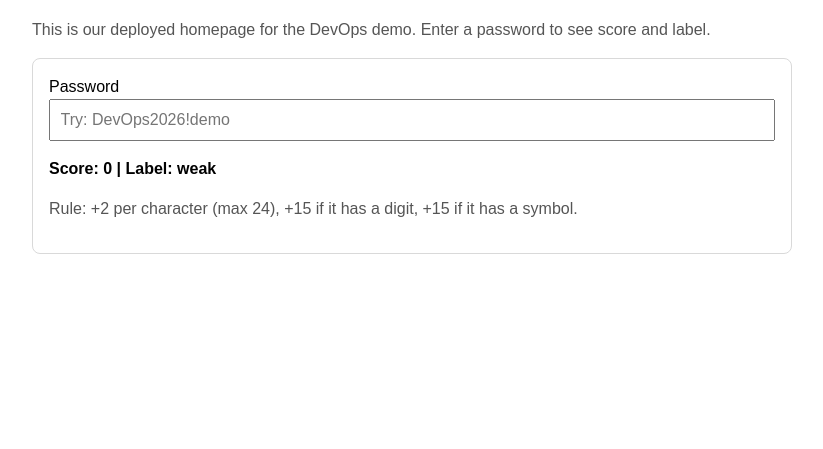
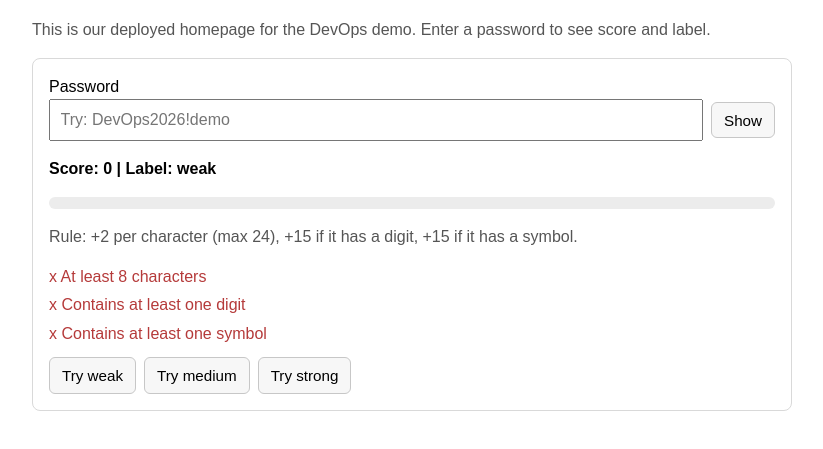
Before and after one commit to dura12/agile_demo, a website: page index.html in a window 1280 px wide. Shown: the part 83-532 px from the top of the page, without its empty margins (0-823 px from the left). Drawn offline with Linux system fonts and the light colour scheme.

Commit message:
optimized index

```diff
--- a/index.html
+++ b/index.html
@@ -23,11 +23,66 @@
         font-size: 1rem;
         padding: 0.6rem;
       }
+      .input-row {
+        display: flex;
+        gap: 0.5rem;
+        align-items: center;
+      }
+      .input-row input {
+        flex: 1;
+      }
+      button {
+        font-size: 0.95rem;
+        padding: 0.55rem 0.75rem;
+        border: 1px solid #c7c7c7;
+        border-radius: 6px;
+        background: #f7f7f7;
+        cursor: pointer;
+      }
+      button:hover {
+        background: #efefef;
+      }
       .result {
         font-weight: 700;
       }
       .muted {
         color: #555;
+      }
+      .meter-wrap {
+        margin: 0.6rem 0;
+      }
+      .meter-track {
+        width: 100%;
+        height: 12px;
+        background: #ececec;
+        border-radius: 999px;
+        overflow: hidden;
+      }
+      .meter-fill {
+        height: 100%;
+        width: 0%;
+        background: #d9534f;
+        transition: width 140ms ease;
+      }
+      .checks {
+        list-style: none;
+        padding: 0;
+        margin: 0.75rem 0 0 0;
+      }
+      .checks li {
+        margin-bottom: 0.3rem;
+      }
+      .ok {
+        color: #167f39;
+      }
+      .bad {
+        color: #b53a3a;
+      }
+      .samples {
+        display: flex;
+        gap: 0.5rem;
+        flex-wrap: wrap;
+        margin-top: 0.7rem;
       }
     </style>
   </head>
@@ -39,11 +94,29 @@
 
     <div class="card">
       <label for="password">Password</label>
-      <input id="password" type="text" placeholder="Try: DevOps2026!demo" />
+      <div class="input-row">
+        <input id="password" type="password" placeholder="Try: DevOps2026!demo" />
+        <button id="toggleBtn" type="button">Show</button>
+      </div>
       <p id="result" class="result">Score: 0 | Label: weak</p>
+      <div class="meter-wrap">
+        <div class="meter-track">
+          <div id="meterFill" class="meter-fill"></div>
+        </div>
+      </div>
       <p class="muted">
         Rule: +2 per character (max 24), +15 if it has a digit, +15 if it has a symbol.
       </p>
+      <ul class="checks">
+        <li id="checkLength" class="bad">x At least 8 characters</li>
+        <li id="checkDigit" class="bad">x Contains at least one digit</li>
+        <li id="checkSymbol" class="bad">x Contains at least one symbol</li>
+      </ul>
+      <div class="samples">
+        <button type="button" data-sample="abc">Try weak</button>
+        <button type="button" data-sample="hello1234">Try medium</button>
+        <button type="button" data-sample="DevOps2026!demo">Try strong</button>
+      </div>
     </div>
 
     <script>
@@ -63,11 +136,60 @@
 
       const passwordInput = document.getElementById("password");
       const resultEl = document.getElementById("result");
+      const meterFillEl = document.getElementById("meterFill");
+      const checkLengthEl = document.getElementById("checkLength");
+      const checkDigitEl = document.getElementById("checkDigit");
+      const checkSymbolEl = document.getElementById("checkSymbol");
+      const toggleBtn = document.getElementById("toggleBtn");
+      const sampleButtons = document.querySelectorAll("[data-sample]");
 
-      passwordInput.addEventListener("input", () => {
+      function setCheck(el, pass, okText, badText) {
+        el.className = pass ? "ok" : "bad";
+        el.textContent = pass ? `✓ ${okText}` : `x ${badText}`;
+      }
+
+      function meterColor(label) {
+        if (label === "strong") return "#28a745";
+        if (label === "medium") return "#f0ad4e";
+        return "#d9534f";
+      }
+
+      function render() {
         const value = passwordInput.value || "";
-        resultEl.textContent = `Score: ${scorePassword(value)} | Label: ${strengthLabel(value)}`;
+        const score = scorePassword(value);
+        const label = strengthLabel(value);
+        const meterPercent = Math.min(Math.round((score / 54) * 100), 100);
+
+        resultEl.textContent = `Score: ${score} | Label: ${label}`;
+        meterFillEl.style.width = `${meterPercent}%`;
+        meterFillEl.style.background = meterColor(label);
+
+        setCheck(checkLengthEl, value.length >= 8, "At least 8 characters", "At least 8 characters");
+        setCheck(checkDigitEl, /\d/.test(value), "Contains at least one digit", "Contains at least one digit");
+        setCheck(
+          checkSymbolEl,
+          /[^a-zA-Z0-9]/.test(value),
+          "Contains at least one symbol",
+          "Contains at least one symbol"
+        );
+      }
+
+      passwordInput.addEventListener("input", render);
+
+      toggleBtn.addEventListener("click", () => {
+        const show = passwordInput.type === "password";
+        passwordInput.type = show ? "text" : "password";
+        toggleBtn.textContent = show ? "Hide" : "Show";
       });
+
+      sampleButtons.forEach((btn) => {
+        btn.addEventListener("click", () => {
+          passwordInput.value = btn.getAttribute("data-sample");
+          render();
+        });
+      });
+
+      render();
     </script>
   </body>
 </html>
```
